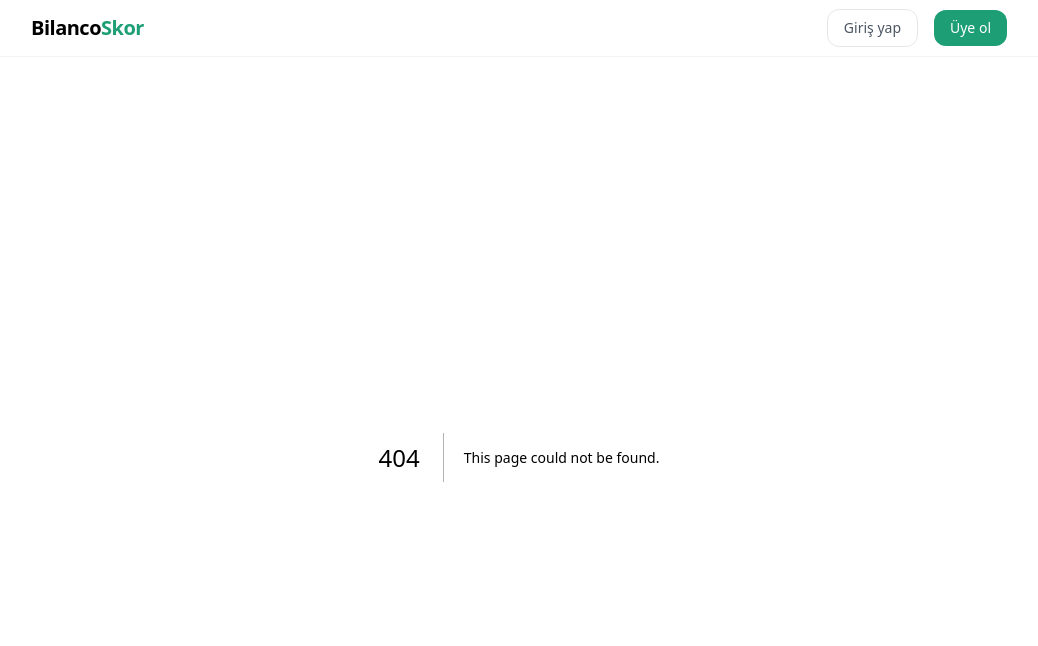
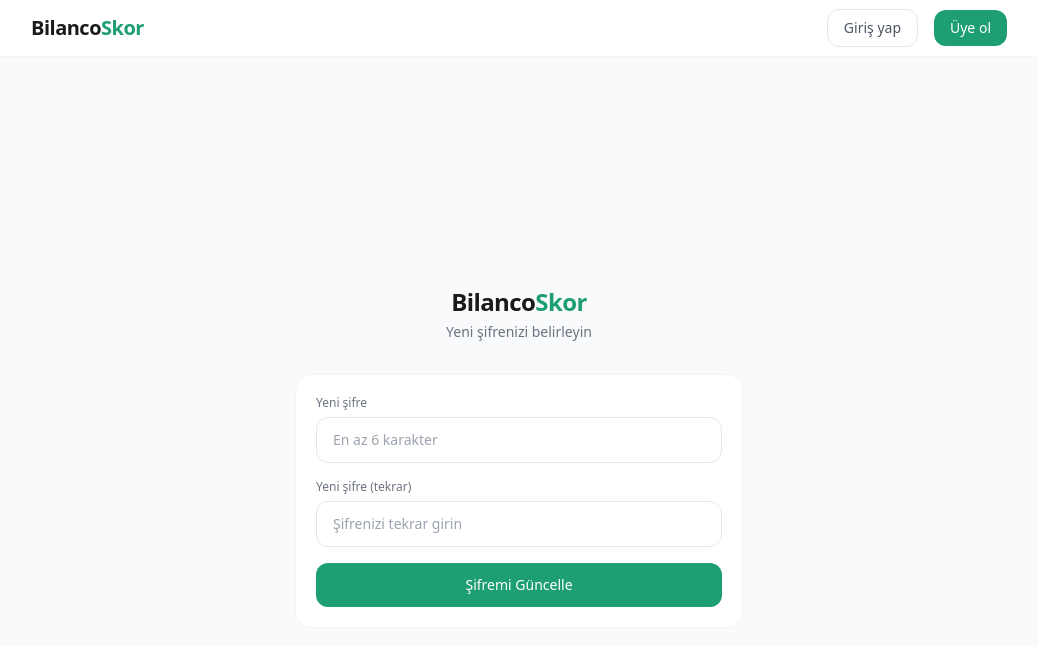
Before and after one commit to gokhanonurai-lang/bilancoskor, a Next.js app: page /auth/reset-password in a window 1280 px wide. Before the commit this address had no page. Shown: the top 646 px of the page, without its empty margins (121-1159 px from the left). Built offline with nearby package versions, Linux system fonts and the light colour scheme.

Commit message:
Feat: sifre sifirlama sayfasi eklendi

```diff
--- /dev/null
+++ b/src/app/auth/reset-password/page.tsx
@@ -0,0 +1,68 @@
+'use client'
+import { useState, useEffect } from 'react'
+import { useRouter } from 'next/navigation'
+import { createClient } from '@supabase/supabase-js'
+
+const supabase = createClient(
+  process.env.NEXT_PUBLIC_SUPABASE_URL!,
+  process.env.NEXT_PUBLIC_SUPABASE_ANON_KEY!
+)
+
+export default function ResetPasswordPage() {
+  const router = useRouter()
+  const [sifre, setSifre] = useState('')
+  const [sifre2, setSifre2] = useState('')
+  const [loading, setLoading] = useState(false)
+  const [error, setError] = useState('')
+  const [done, setDone] = useState(false)
+
+  const handleSubmit = async (e: React.FormEvent) => {
+    e.preventDefault()
+    if (sifre !== sifre2) { setError('Şifreler eşleşmiyor.'); return }
+    if (sifre.length < 6) { setError('Şifre en az 6 karakter olmalı.'); return }
+    setLoading(true)
+    const { error } = await supabase.auth.updateUser({ password: sifre })
+    setLoading(false)
+    if (error) { setError('Bir hata oluştu. Lütfen tekrar deneyin.') }
+    else { setDone(true); setTimeout(() => router.push('/dashboard'), 2000) }
+  }
+
+  return (
+    <div className="min-h-screen bg-gray-50 flex items-center justify-center px-4">
+      <div className="w-full max-w-md">
+        <div className="text-center mb-8">
+          <div className="font-semibold text-2xl tracking-tight mb-1">
+            Bilanco<span className="text-brand-400">Skor</span>
+          </div>
+          <p className="text-sm text-gray-500">Yeni şifrenizi belirleyin</p>
+        </div>
+        <div className="card">
+          {done ? (
+            <div className="text-center py-4">
+              <div className="w-12 h-12 rounded-full bg-brand-50 flex items-center justify-center mx-auto mb-4">
+                <svg width="24" height="24" viewBox="0 0 24 24" fill="none" stroke="#1D9E75" strokeWidth="2" strokeLinecap="round"><polyline points="20 6 9 17 4 12"/></svg>
+              </div>
+              <p className="text-sm font-medium text-gray-900">Şifreniz güncellendi!</p>
+              <p className="text-xs text-gray-500 mt-1">Hesabınıza yönlendiriliyorsunuz...</p>
+            </div>
+          ) : (
+            <form onSubmit={handleSubmit} className="space-y-4">
+              <div>
+                <label className="label">Yeni şifre</label>
+                <input type="password" className="input" placeholder="En az 6 karakter" value={sifre} onChange={e => setSifre(e.target.value)} required minLength={6} />
+              </div>
+              <div>
+                <label className="label">Yeni şifre (tekrar)</label>
+                <input type="password" className="input" placeholder="Şifrenizi tekrar girin" value={sifre2} onChange={e => setSifre2(e.target.value)} required minLength={6} />
+              </div>
+              {error && <div className="text-xs text-red-500 bg-red-50 border border-red-100 rounded-xl px-4 py-3">{error}</div>}
+              <button type="submit" disabled={loading} className="btn-primary w-full py-3 disabled:opacity-60">
+                {loading ? 'Güncelleniyor...' : 'Şifremi Güncelle'}
+              </button>
+            </form>
+          )}
+        </div>
+      </div>
+    </div>
+  )
+}
```
